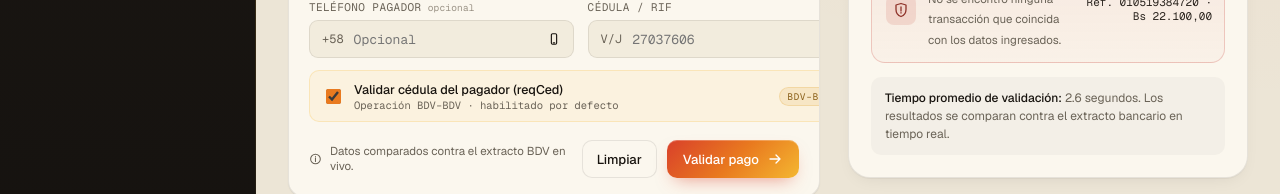
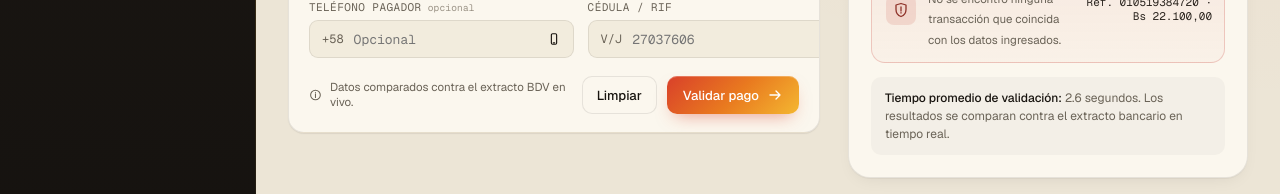
Before and after one commit to afonsoroberto/YaCayo-FerreSolar, a React (Vite) app: page /validar in a window 1280 px wide. Shown: the part 489-683 px from the top of the page. Built offline with nearby package versions, Linux system fonts and the light colour scheme; no server answers; the database is empty.

Commit message:
fix default reqCed

```diff
--- a/src/components/dashboard/ValidationForm.tsx
+++ b/src/components/dashboard/ValidationForm.tsx
@@ -204,40 +204,6 @@ export default function ValidationForm({ onSuccess }: Props) {
           {errors.cedula && <span style={errorText}>{errors.cedula}</span>}
         </div>
 
-        {/* reqCed */}
-        <div style={{ gridColumn: '1 / -1', display: 'flex', alignItems: 'center', gap: 10 }}>
-          <label style={{
-            display: 'flex', alignItems: 'center', gap: 10, cursor: 'pointer',
-            padding: '8px 12px', borderRadius: 10,
-            background: form.reqCed ? 'rgba(244,183,49,0.08)' : 'rgba(24,20,15,0.02)',
-            border: `1px solid ${form.reqCed ? 'rgba(244,183,49,0.22)' : 'rgba(24,20,15,0.07)'}`,
-            flex: 1, transition: 'all 0.15s',
-          }}>
-            <input
-              type="checkbox"
-              checked={form.reqCed}
-              onChange={e => setField('reqCed', e.target.checked)}
-              style={{ accentColor: '#E97A1F', width: 15, height: 15, cursor: 'pointer' }}
-            />
-            <div style={{ lineHeight: 1.3 }}>
-              <span style={{ fontSize: 12.5, fontWeight: 500, color: '#18140F' }}>Validar cédula del pagador (reqCed)</span>
-              <span style={{ display: 'block', fontSize: 10.5, color: '#6A6357', fontFamily: "'Geist Mono', monospace" }}>
-                {form.bankCode === '0102'
-                  ? 'Operación BDV–BDV · habilitado por defecto'
-                  : 'Solo aplica en operaciones BDV–BDV'}
-              </span>
-            </div>
-            {form.bankCode === '0102' && (
-              <span style={{
-                marginLeft: 'auto', fontSize: 9.5, fontFamily: "'Geist Mono', monospace",
-                color: '#8a601a', background: 'rgba(224,160,44,0.14)',
-                padding: '2px 7px', borderRadius: 999, border: '1px solid rgba(224,160,44,0.22)',
-                letterSpacing: '0.06em', textTransform: 'uppercase',
-              }}>BDV–BDV</span>
-            )}
-          </label>
-        </div>
-
       </div>
 
       {/* Footer */}
--- a/src/hooks/useValidation.ts
+++ b/src/hooks/useValidation.ts
@@ -95,7 +95,7 @@ export function useValidation(onSuccess?: (result: ValidationResult) => void) {
       fechaPago:       form.date,
       importe:         amountFmt,
       bancoOrigen:     form.bankCode,
-      reqCed:          form.bankCode === '0102' ? form.reqCed : false,
+      reqCed: false,
     }
 
     try {
```
